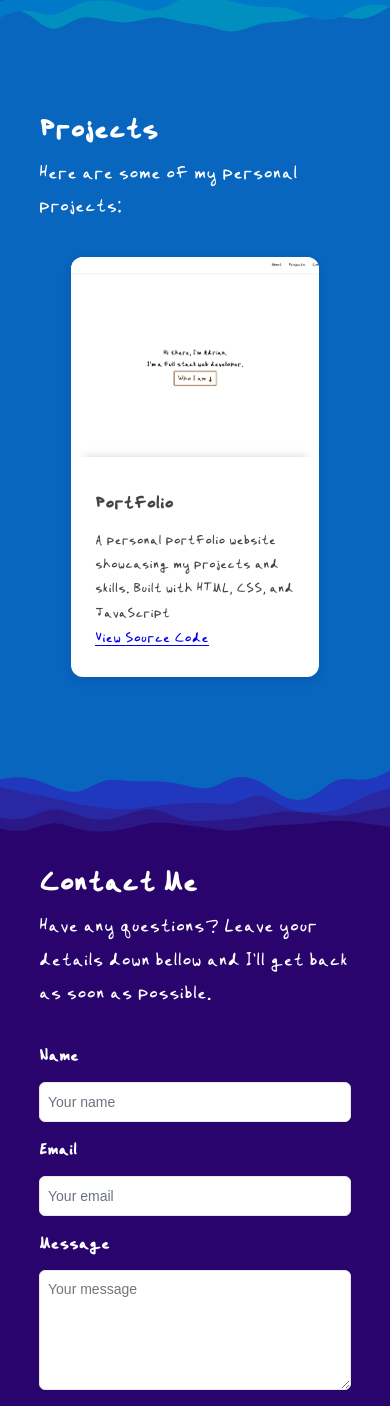
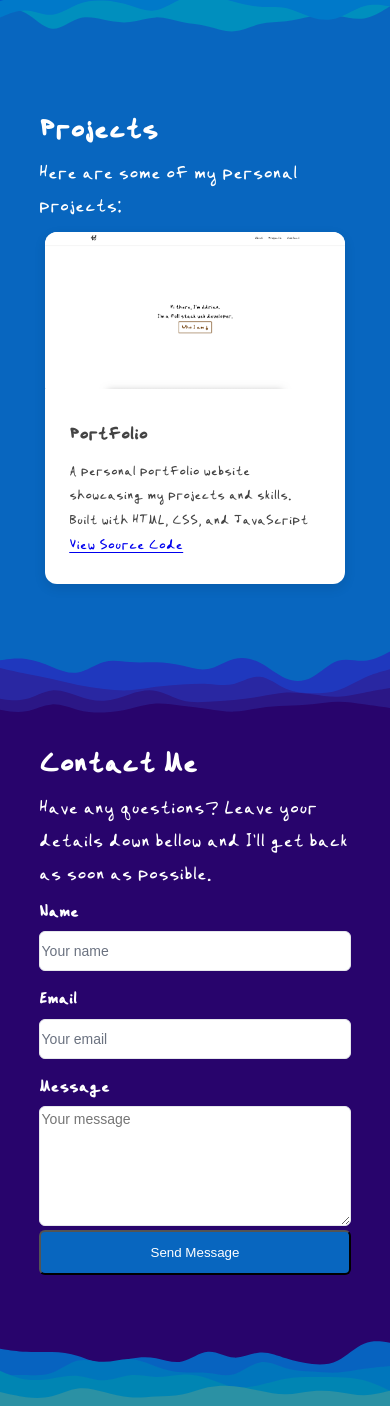
Before and after one commit to adrian-shirazi/portfolio, a website: page index.html in a window 390 px wide. Shown: the part 1920-3326 px from the top of the page. Drawn offline with Linux system fonts and the light colour scheme.

Commit message:
Makes viewing mobile-friendly
By using percentages where possible

```diff
--- a/styles.css
+++ b/styles.css
@@ -169,7 +169,7 @@ footer {
     display: grid;
     grid-template-columns: repeat(auth-fit, minmax(300px, 1fr));
     gap: 2rem;
-    padding: 2rem;
+    padding: 2%;
 }
 
 /* Card base */
@@ -188,7 +188,6 @@ footer {
 /* Thumbnail */
 .card-image {
     width: 100%;
-    height: 200px;
     object-fit: cover;
 }
 
@@ -250,7 +249,7 @@ footer {
 .form-group-container {
     display: grid;
     gap: 1rem;
-    margin-top: 2rem;
+    margin-top: 2%;
 }
 
 .form-group {
@@ -259,12 +258,12 @@ footer {
 }
 
 .form-label {
-    margin-bottom: 0.5rem;
+    margin-bottom: 0.5%;
 }
 
 .form-input,
 .form-textarea {
-    padding: 0.5rem;
+    padding: 0.5%;
     border: 1px solid #e5e7eb;
     display: flex;
     height: 2.5rem;
@@ -291,7 +290,7 @@ footer {
 
 .form-submit {
     width: 100%;
-    margin-top: 1.2rem;
+    margin-top: 1.2%;
     background-color: #0866bf;
     color: #fff;
     padding: 13px 5px;
```
